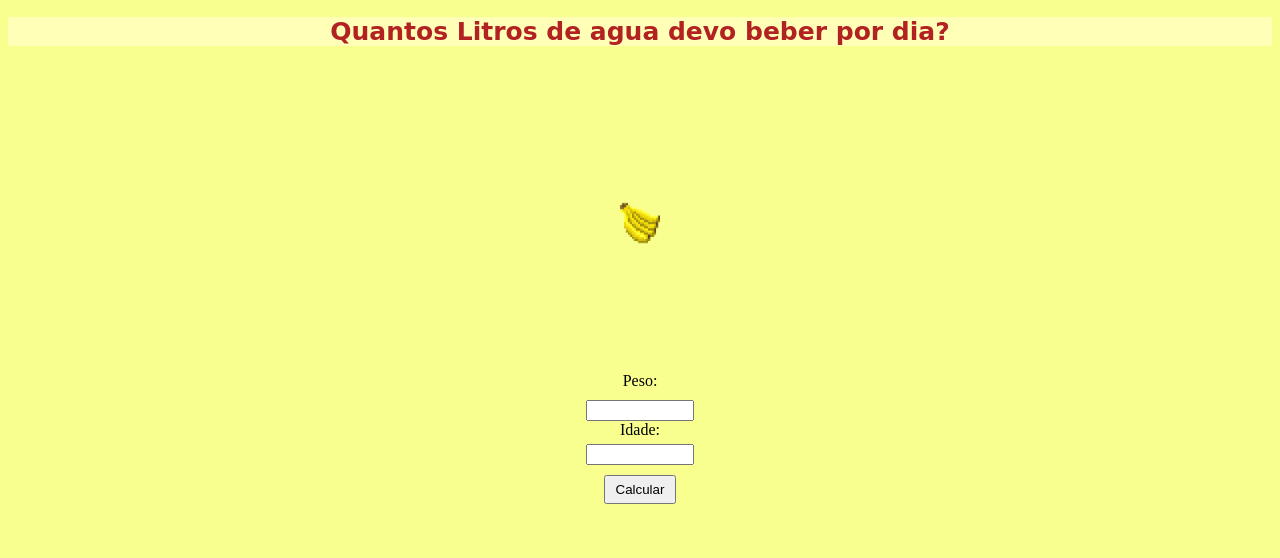
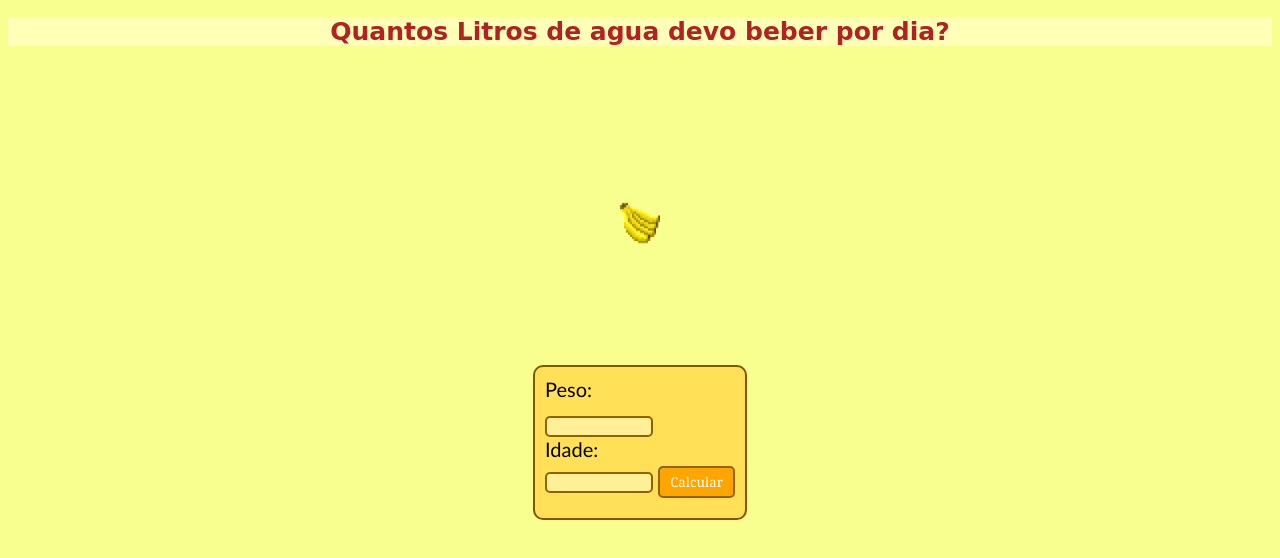
Before and after one commit to Luciano-gOliveira/lembrete-agua-teste, a plain HTML site: page index.html in a window 1280 px wide. Drawn offline with Linux system fonts and the light colour scheme.

Commit message:
CSS atualizado

```diff
--- a/index.html
+++ b/index.html
@@ -14,13 +14,15 @@
   <div class="banana-imagem"><img src="banana.png" alt="bananinha"></div>
   <form>
     <div class="container">
-      <label class="item" for="peso">Peso:</label>
-      <input type="number" id="peso" name="peso">
-
-      <label for="idade">Idade:</label>
-      <input class="item" type="number" id="idade" name="idade">
-
-      <button class="item" type="button" onclick="calcularAgua()">Calcular</button>
+      <div class="entradas">
+        <label class="item" for="peso">
+          Peso:
+        </label>
+        <input type="number" id="peso" name="peso">
+        <label for="idade">Idade:</label>
+        <input class="item" type="number" id="idade" name="idade">
+        <button class="item" type="button" onclick="calcularAgua()">Calcular</button>
+      </div>
     </div>
   </form>
   <p id="resultado"></p>
--- a/style.css
+++ b/style.css
@@ -38,6 +38,33 @@ img{
   justify-content: center;
   height: 40vh;
 }
+
+.entradas{
+  background-color: rgb(255, 224, 86);
+  border: 2px solid rgb(131, 85, 0);
+  border-radius: 10px;
+  padding: 10px;
+  font-size: 20px;
+  font-family: 'Gill Sans', 'Gill Sans MT', Calibri, 'Trebuchet MS', sans-serif;
+}
+
+#peso{
+  border-radius: 5px;
+  border: 2px solid rgb(145, 99, 0);
+  background-color: rgb(255, 239, 150);
+}
+#idade{
+  border: 2px solid rgb(145, 99, 0);
+  border-radius: 5px;
+  background-color: rgb(255, 239, 150);
+}
+button{
+  color: white;
+  background-color: orange;
+  border-radius: 5px;
+  border: 2px solid rgb(145, 99, 0);
+  font-family: Cambria, Cochin, Georgia, Times, 'Times New Roman', serif;
+}
 .container{
   display: flex;
   flex-direction: column;
@@ -69,3 +96,12 @@ button {
 .banana-imagem{
   animation: banana 1s infinite;
 }
+
+#resultado{
+  font-family: Arial, Helvetica, sans-serif ;
+  display: flex;
+  flex-direction: column;
+  align-items: center;
+  justify-content: center;
+  height: 13vh;
+}
```
